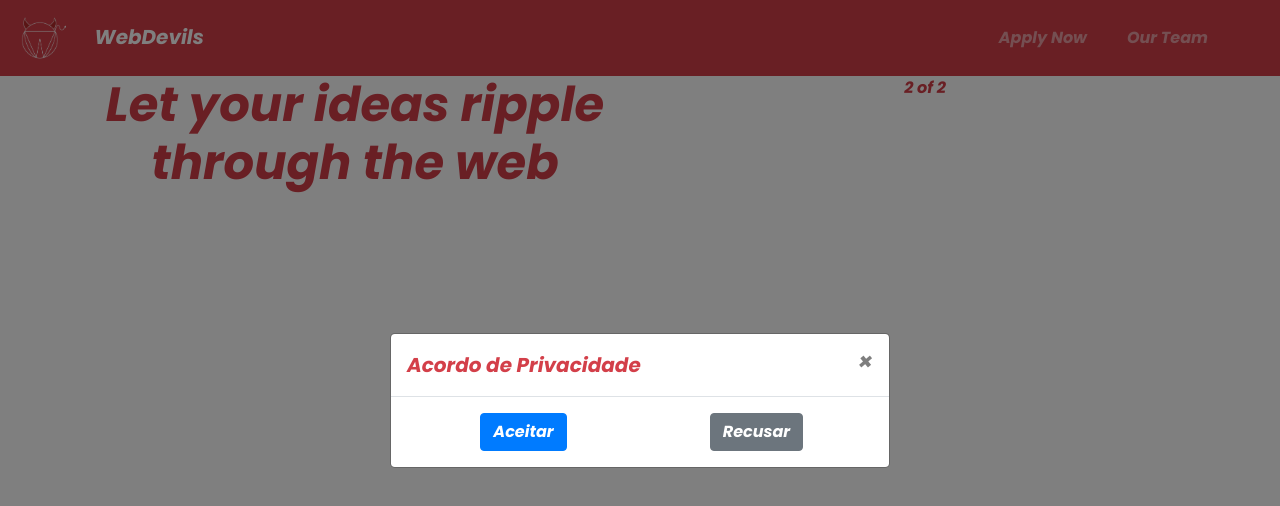
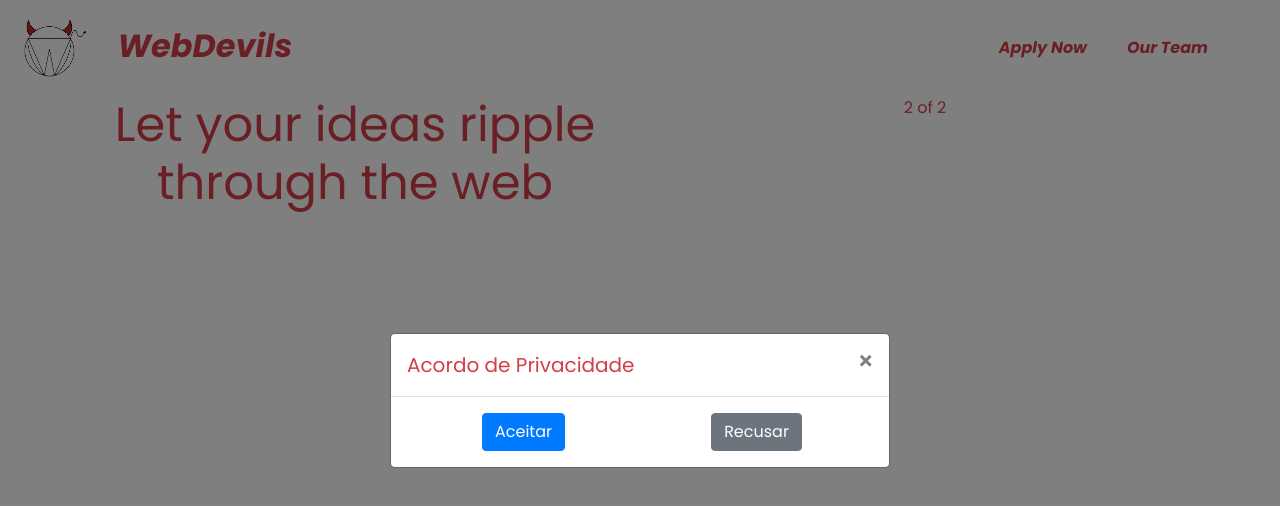
Before and after one commit to lterates/WebDevils, a Vue app: page /#/home in a window 1280 px wide. Shown: the top 506 px of the page. Built offline with nearby package versions, Linux system fonts and the light colour scheme.

Commit message:
navbar changes, banner start

```diff
--- a/public/index.html
+++ b/public/index.html
@@ -5,7 +5,7 @@
     <meta http-equiv="X-UA-Compatible" content="IE=edge">
     <meta name="viewport" content="width=device-width,initial-scale=1.0">
     <link rel="preconnect" href="https://fonts.gstatic.com">
-    <link href="https://fonts.googleapis.com/css2?family=Poppins:ital,wght@1,700&display=swap" rel="stylesheet">
+    <link href="https://fonts.googleapis.com/css2?family=Poppins:ital,wght@0,400;1,700&display=swap" rel="stylesheet">
     <link rel="icon" href="<%= BASE_URL %>favicon.ico">
     <title>WebDevils</title>
   </head>
--- a/src/components/navbar.vue
+++ b/src/components/navbar.vue
@@ -1,16 +1,16 @@
 <template>
     <div>
-    <b-navbar style="background-color: #D33F49;" type="dark" >
-        <b-navbar-brand href="#">
-            <b-img src="../assets/logo-white.png" width="50%" class="mr-4" fluid alt="WebDevils Logo"/>
+    <b-navbar type="dark" >
+        <b-navbar-brand href="#" style="color: #D33F49; font-size: 2rem">
+            <b-img src="../assets/logo.png" width="70%" class="mr-4" alt="WebDevils Logo"/>
         WebDevils</b-navbar-brand>
 
         <b-collapse id="nav-collapse" is-nav>
             <!-- Right aligned nav items -->
             <b-navbar-nav class="ml-auto mr-4">
                 <!-- CADA UM DESTES NAV ITEMS TERÁ UM ROUTER LINK ASSOCIADO -->
-                <b-nav-item class="mr-4">Apply Now</b-nav-item>
-                <b-nav-item class="mr-4">Our Team</b-nav-item>
+                <a style="color:#D33F49" href="#" class="mr-4 nav-link">Apply Now</a>
+                <a style="color:#D33F49" href="#" class="mr-4 nav-link">Our Team</a>
             </b-navbar-nav>
         </b-collapse>
     </b-navbar>
@@ -20,5 +20,6 @@
 <style scoped>
     div {
         font-family: 'Poppins';
+        font-style: italic;
     }
 </style>
--- a/src/views/Home.vue
+++ b/src/views/Home.vue
@@ -9,7 +9,7 @@
 
 <script>
 // @ is an alias to /src
-import NavBar from "@/components/Navbar.vue";
+import NavBar from "@/components/navbar.vue";
 import Banner from "@/components/Banner.vue";
 import PrivacyModal from "@/components/PrivacyModal.vue"
 import NewsLetter from "@/components/NewsLetter.vue"
--- a/src/views/Welcome.vue
+++ b/src/views/Welcome.vue
@@ -29,6 +29,7 @@
 div {
     background: #D33F49;
     font-family: 'Poppins';
+    font-style: italic;
     margin: 0;
     height: 100vh;
     display: grid;
@@ -53,7 +54,7 @@ svg {
 text {
     font-size: 4em;
     font-family: 'Poppins';
-    font-weight: bold;
+    font-style: italic;
     fill: white
 }
 
@@ -61,6 +62,7 @@ button {
     margin-top: -60vh;
     background: #D95961;
     border: none;
+    font-style: italic;
     padding: 2em;
     text-transform: uppercase;
     color: rgb(255, 255, 255);
```
